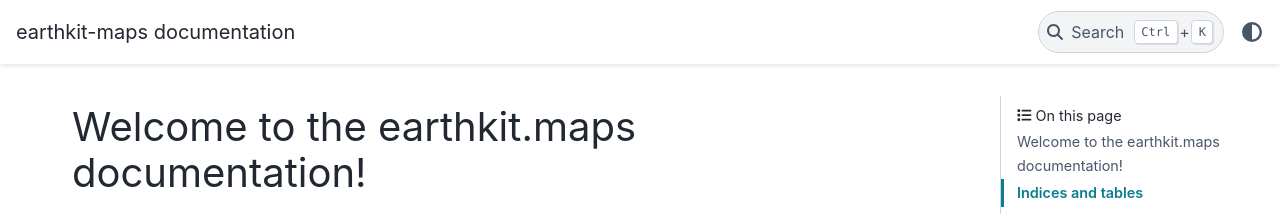
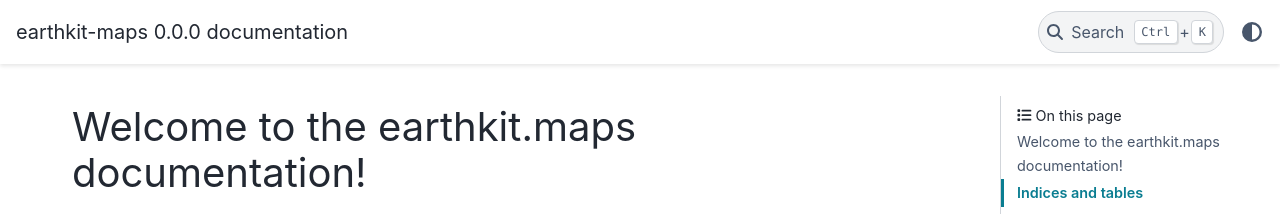
Before and after one commit to ecmwf/earthkit-maps, a Sphinx documentation site: the page built from docs/index.md, in a window 1280 px wide. Shown: the top 214 px of the page. Built offline with Sphinx 7.4.7 and the PyData theme 0.15.4, drawn with Linux system fonts in a browser that asks for light colours; pages that are not in the unit, such as notebooks, are missing from menus.

Commit message:
Removes earthkit import in conf.py to force docs to build

```diff
--- a/docs/conf.py
+++ b/docs/conf.py
@@ -9,7 +9,7 @@
 import os
 import sys
 
-import earthkit.maps
+# import earthkit.maps
 
 sys.path.insert(0, os.path.abspath("../"))
 
@@ -18,8 +18,8 @@
 project = "earthkit-maps"
 copyright = "2023, European Centre for Medium Range Weather Forecasts"
 author = "European Centre for Medium Range Weather Forecasts"
-version = earthkit.maps.__version__
-release = earthkit.maps.__version__
+version = "0.0.0"#earthkit.maps.__version__
+release = "0.0.0"#earthkit.maps.__version__
 
 # -- General configuration ---------------------------------------------------
 
```
